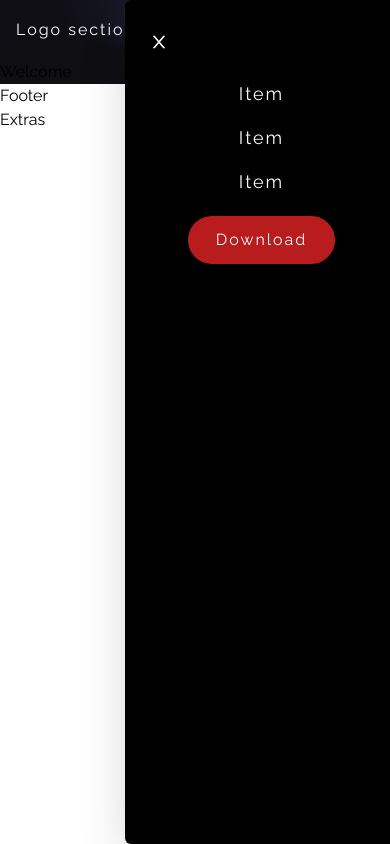
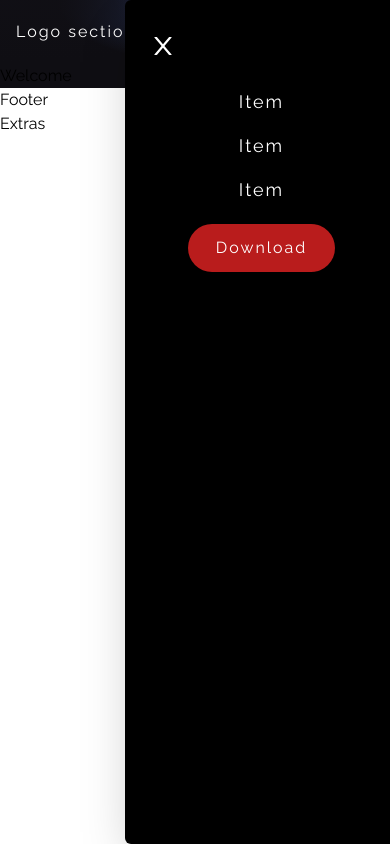
Before and after one commit to Anathretic/portfolio-website, a React (Vite) app: page / in a window 390 px wide. Both pictures are taken after a click on the icon 360 px from the left and 30 px from the top of the page. Built offline with nearby package versions, Linux system fonts and the light colour scheme.

Commit message:
added hover to nav li, changed buttons font size

```diff
--- a/src/components/Navbar.jsx
+++ b/src/components/Navbar.jsx
@@ -16,20 +16,20 @@ const Navbar = () => {
 			</div>
 			<ul className='text-white md:flex hidden list-none flex-row justify-between items-center flex-initial'>
 				{['Item', 'Item', 'Item'].map((item, index) => (
-					<NavbarItem key={item + index} title={item} />
+					<NavbarItem key={item + index} title={item} classProps={'hover:text-red-700 transition duration-300'}/>
 				))}
 				<li className='bg-[#b91c1c] py-2 px-7 mx-4 rounded-full cursor-pointer hover:bg-[#7f1d1d] transition duration-300'>Download</li>
 			</ul>
 			<div className='flex relative'>
 				{toggleMenu ? (
 					<AiOutlineClose
-						fontSize={28}
+						fontSize={32}
 						className='text-white md:hidden cursor-pointer'
 						onClick={() => setToggleMenu(false)}
 					/>
 				) : (
 					<HiMenuAlt4
-						fontSize={28}
+						fontSize={32}
 						className='text-white md:hidden cursor-pointer'
 						onClick={() => setToggleMenu(true)}
 					/>
@@ -37,7 +37,7 @@ const Navbar = () => {
 				{toggleMenu && (
 					<ul className='z-10 fixed top-0 -right-2 p-3 w-[70vw] h-screen shadow-2xl md:hidden list-none flex flex-col justify-start items-end rounded-md text-white bg-black'>
 						<li className='text-xl self-start p-3 my-2 cursor-pointer'>
-							<AiOutlineClose onClick={() => setToggleMenu(false)} />
+							<AiOutlineClose fontSize={28} onClick={() => setToggleMenu(false)} />
 						</li>
 						{['Item', 'Item', 'Item'].map((item, index) => (
 							<NavbarItem key={item + index} title={item} classProps={'my-2 text-lg self-center'} />
```
